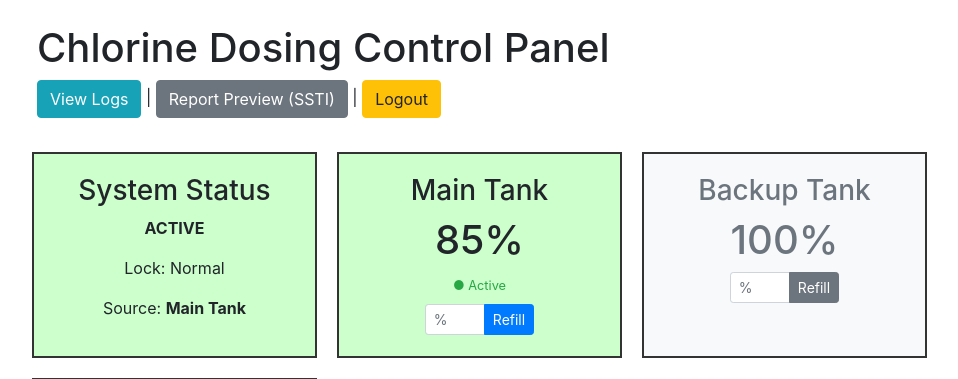
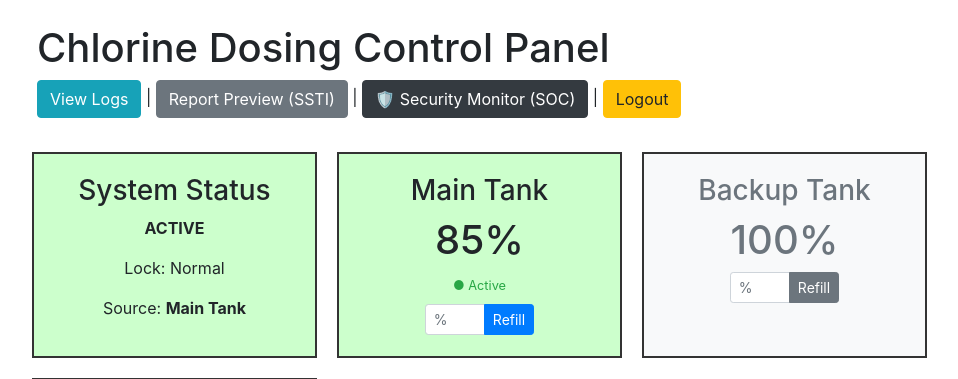
Before and after one commit to melcey/cyber-security-course-project, a Flask app: page / in a window 1280 px wide. Shown: the top 379 px of the page, without its empty margins (48-1006 px from the left). Run offline with Flask 3, Linux system fonts and the light colour scheme; a user stored in the database is signed in; some libraries are stand-ins or nearby versions.

Commit message:
monitoring button to the dashboard added

```diff
--- a/vulnerable_version/app.py
+++ b/vulnerable_version/app.py
@@ -290,5 +290,7 @@ def report_preview():
 
 
 if __name__ == '__main__':
+
+    init_monitoring_table()
     # Running on port 5001 as per configuration
     app.run(host='0.0.0.0', port=5001, debug=True)
--- a/vulnerable_version/templates/dashboard.html
+++ b/vulnerable_version/templates/dashboard.html
@@ -13,8 +13,9 @@
 <div class="container">
     <h1 class="mt-4">Chlorine Dosing Control Panel</h1>
     <a href="/logs" class="btn btn-info">View Logs</a> |
-    <a href="/report_preview?tank_name=MainTank" class="btn btn-secondary">Report Preview (SSTI)</a> |
-    <a href="/logout" class="btn btn-warning">Logout</a>
+<a href="/report_preview?tank_name=MainTank" class="btn btn-secondary">Report Preview (SSTI)</a> |
+<a href="/monitor" class="btn btn-dark" target="_blank">🛡️ Security Monitor (SOC)</a> |
+<a href="/logout" class="btn btn-warning">Logout</a>
 
     <div class="row mt-4">
         <div class="col-md-3 status-box {% if not status.system_active %}danger{% else %}normal{% endif %}">
```
Also changed, not shown: vulnerable_version/scada.db.
